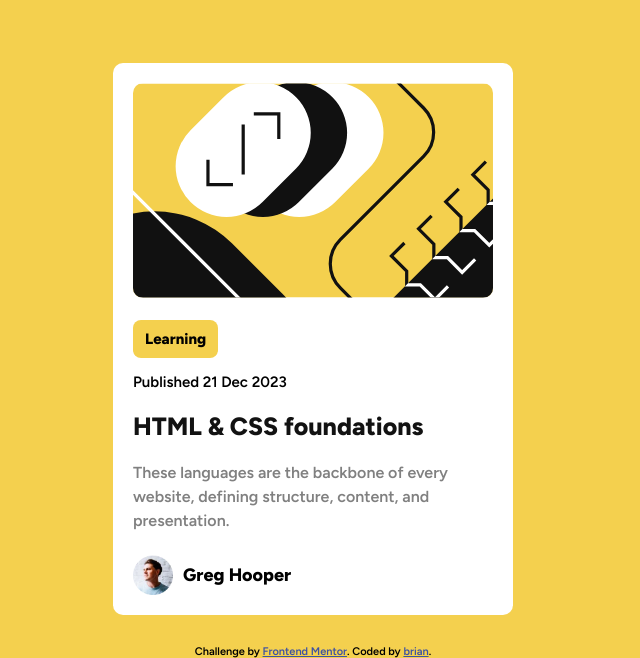
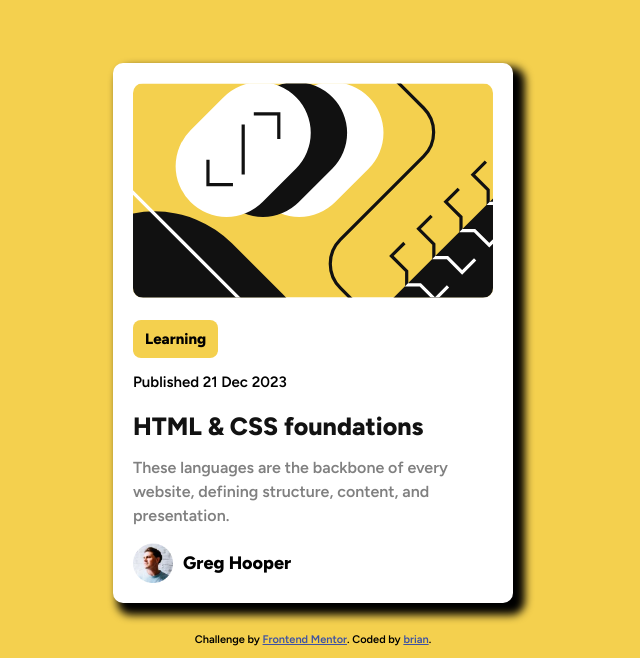
Before and after one commit to bc464/blog-preview-card, a plain HTML site: page index.html in a window 1280 px wide. Shown: the part 157-815 px from the top of the page, without its empty margins (327-967 px from the left). Drawn offline with Linux system fonts and the light colour scheme.

Commit message:
added box shadow to card

```diff
--- a/styles.css
+++ b/styles.css
@@ -16,6 +16,7 @@ body {
   background-color: hsl(0, 0%, 100%);
   padding: 20px;
   border-radius: 10px;
+  box-shadow: 8px 8px 8px 4px black;
 }
 .main-container > img {
   width: 100%;
@@ -48,7 +49,7 @@ a:hover {
 p {
   color: hsl(0, 0%, 50%);
   line-height: 1.5;
-  margin: 20px 0 22px;
+  margin: 15px 0 15px;
 }
 .avatar-container {
   display: flex;
```
